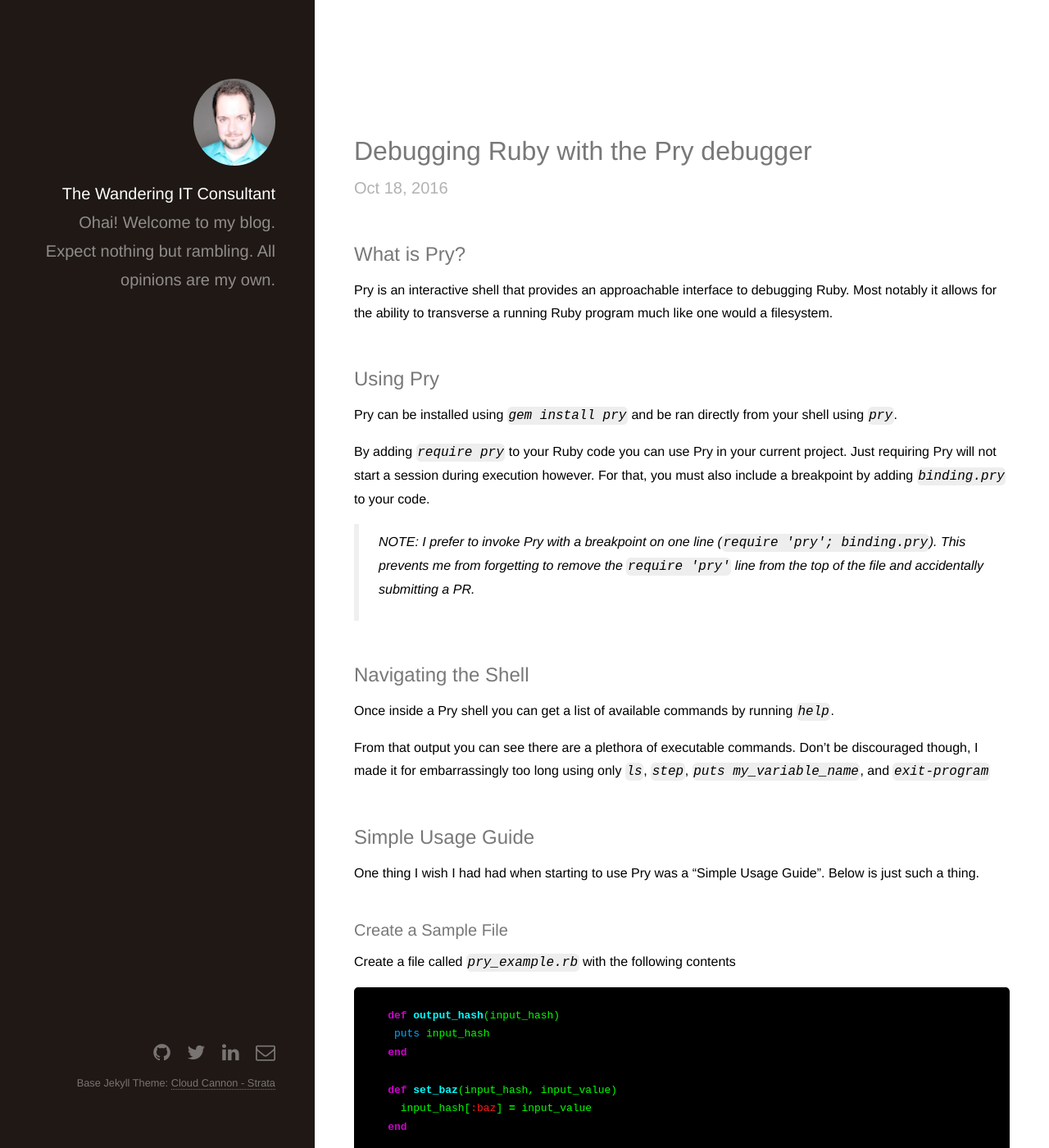
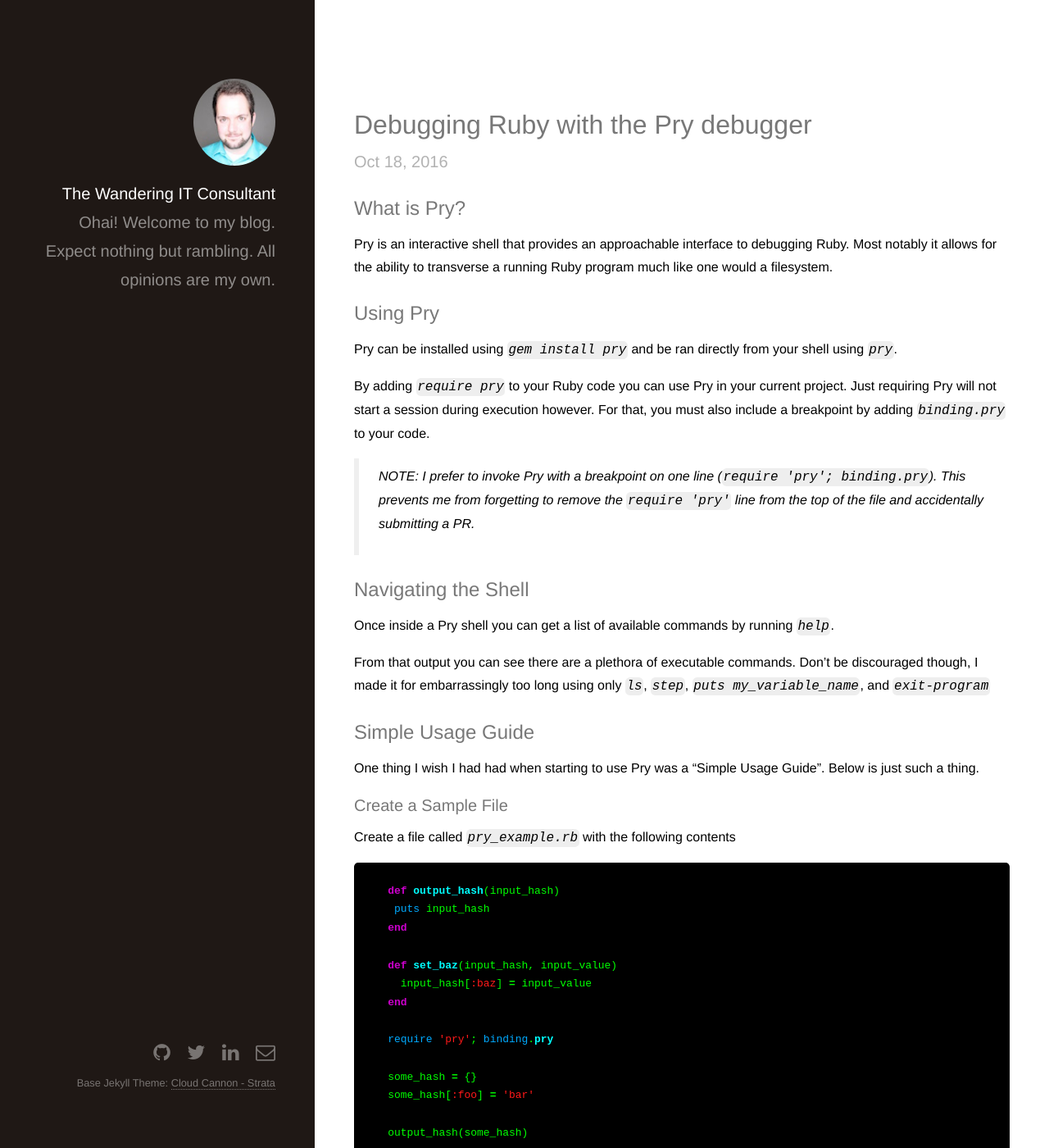
Before and after one commit to biox/jerryaldrichiii.github.io, a Jekyll site: the page built from _posts/2016-10-18-debugging-ruby-with-the-pry-debugger.md, in a window 1280 px wide and 1400 px high. Shown: the whole window at 82% size. Built offline with Jekyll 4.4.1, drawn with Linux system fonts in a browser that asks for light colours; nearby versions of some CDN libraries; library files that are not in the unit come from our copies.

Commit message:
Modify `h2` top margin size

```diff
--- a/css/style.scss
+++ b/css/style.scss
@@ -67,16 +67,13 @@
   }
 }
 
-h2, h3, h4, h5, h6 {
-  margin: 2em 0 ($size-element-margin * 0.5) 0;
-}
-
 h1 {
   font-size: 2em;
   line-height: 1.5em;
 }
 
 h2 {
+  margin: 1em 0 ($size-element-margin * 0.5) 0;
   font-size: 1.5em;
   line-height: 1.5em;
 }
```
